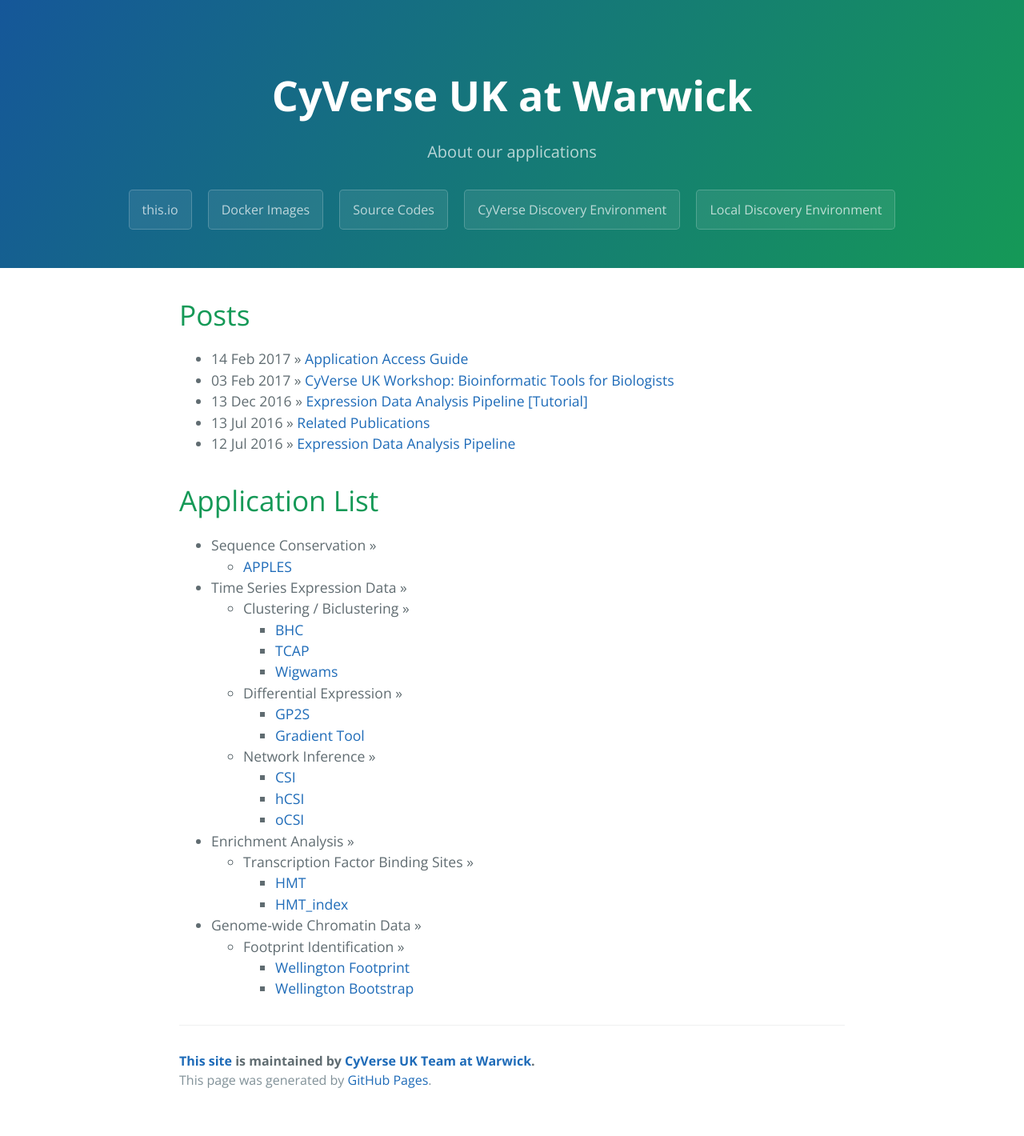
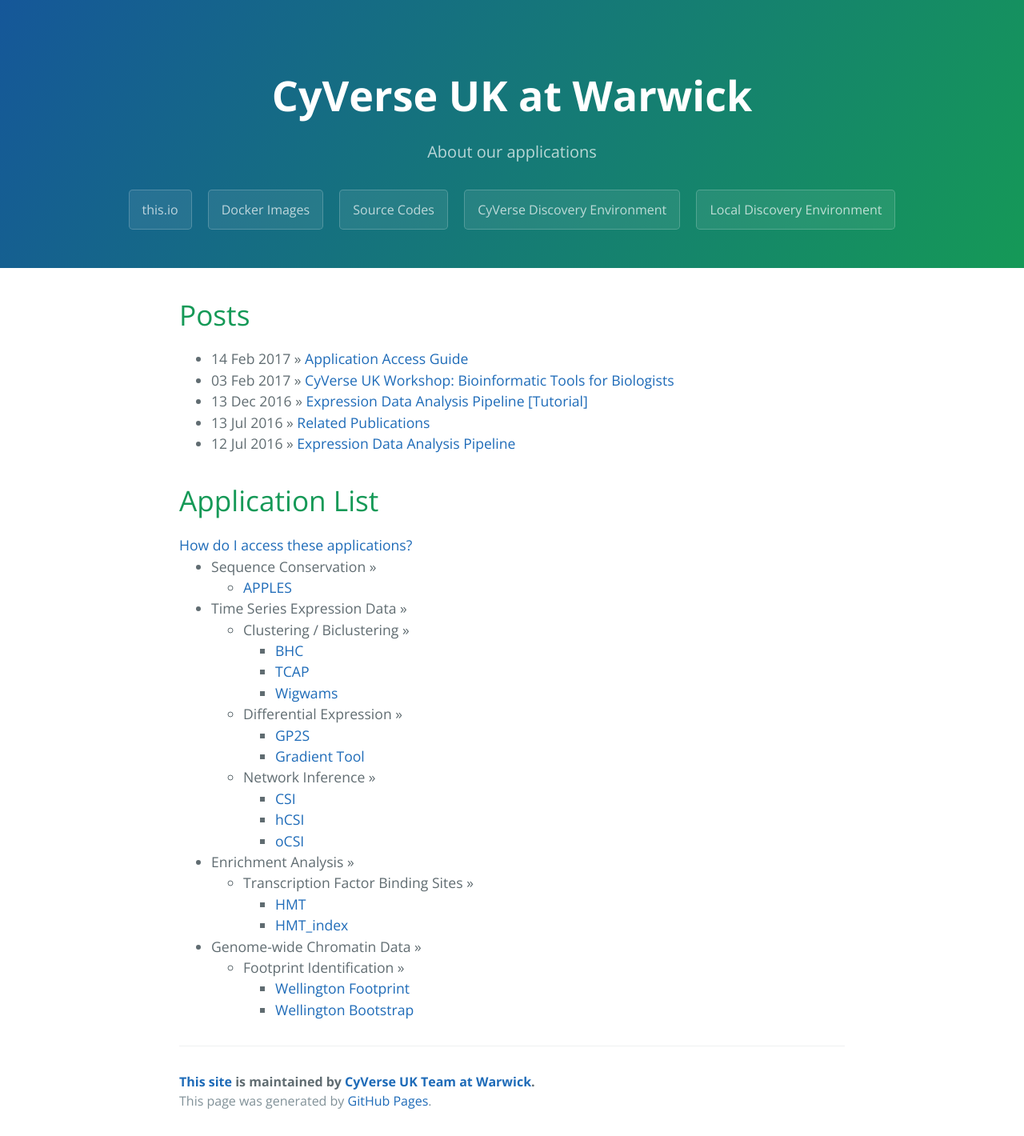
Before and after one commit to cyversewarwick/cyversewarwick.github.io, a Jekyll site: the page built from index.html, in a window 1280 px wide. Shown: the whole page at 80% size. Built offline with Jekyll 4.4.1, drawn with Linux system fonts in a browser that asks for light colours; before the commit the page ends 1394 px from its top, so only the background shows below that.

Commit message:
Update index.html

```diff
--- a/index.html
+++ b/index.html
@@ -11,6 +11,7 @@
     {% endfor %}
   </ul>
   <h1>Application List</h1>
+  <a href="https://cyversewarwick.github.io/2017/02/14/application-access-guide.html">How do I access these applications?</a>
   <ul class="posts">
       <li><span>Sequence Conservation</span> &raquo;</li>
         <ul class="posts">
```
